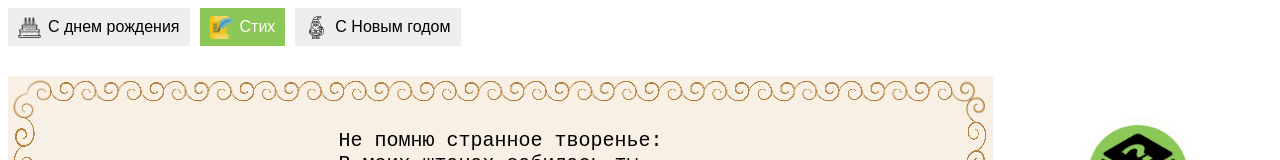
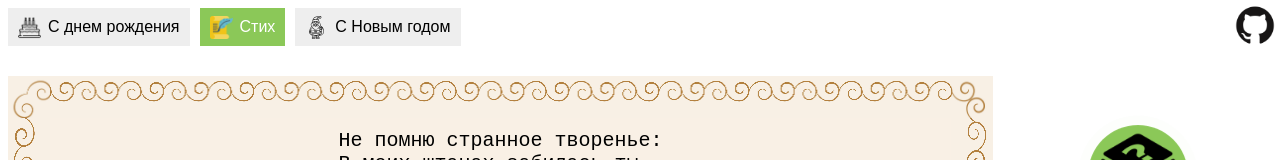
Before and after one commit to Vsnegovik/combinator, a Vue app: page / in a window 1280 px wide. Shown: the top 160 px of the page. Built offline with nearby package versions, Linux system fonts and the light colour scheme.

Commit message:
feat: link to github

```diff
--- a/src/App.vue
+++ b/src/App.vue
@@ -13,6 +13,8 @@
   <randomPoem v-if="isPoemPage"></randomPoem>
   <randomBirthdayCongratulation v-else-if="isCongratulationPage"></randomBirthdayCongratulation>
   <randomNewYearCongratulation v-else-if="isNeyYearCongratulationPage"></randomNewYearCongratulation>
+
+  <a href="https://github.com/Vsnegovik/combinator" class="github-repo" target="_blank"><img src="./assets/github.png" alt=""></a>
 </template>
 
 <script lang='ts'>
@@ -133,4 +135,14 @@ nav div.active {
   color: white;
   background-color: #8bc858;
 }
+
+.github-repo {
+  position: absolute;
+  top: 0;
+  right: 0;
+}
+.github-repo img {
+  width: 50px;
+  height: 50px;
+}
 </style>
```
Also changed, not shown: src/assets/github.png (added).
